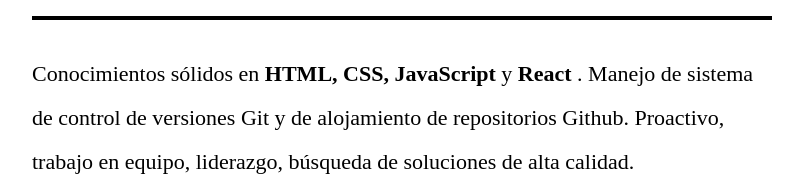
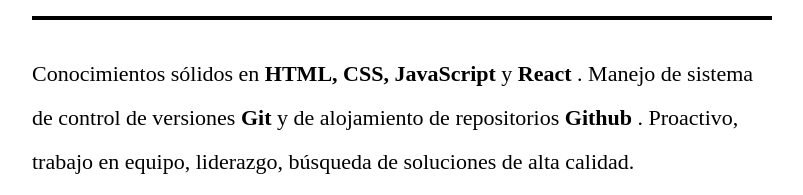
Before and after one commit to GaelSM/Portfolio, a React (Vite) app: page / in a window 1280 px wide. Shown: the part 920-1115 px from the top of the page, without its empty margins (238-1041 px from the left). Built offline with nearby package versions, Linux system fonts and the light colour scheme.

Commit message:
Adding emphasis to the tecnologies that I use

```diff
--- a/src/components/Profile.jsx
+++ b/src/components/Profile.jsx
@@ -4,7 +4,7 @@ export default function About() {
       <h2> Perfil </h2>
       <div>
         <p>
-          Conocimientos sólidos en <strong>HTML, CSS, JavaScript</strong> y <strong> React </strong>. Manejo de sistema de control de versiones Git y de alojamiento de repositorios Github. Proactivo, trabajo en equipo, liderazgo, búsqueda de soluciones de alta calidad.
+          Conocimientos sólidos en <strong>HTML, CSS, JavaScript</strong> y <strong> React </strong>. Manejo de sistema de control de versiones <strong> Git </strong> y de alojamiento de repositorios <strong> Github </strong>. Proactivo, trabajo en equipo, liderazgo, búsqueda de soluciones de alta calidad.
         </p>
       </div>
     </section>
```
